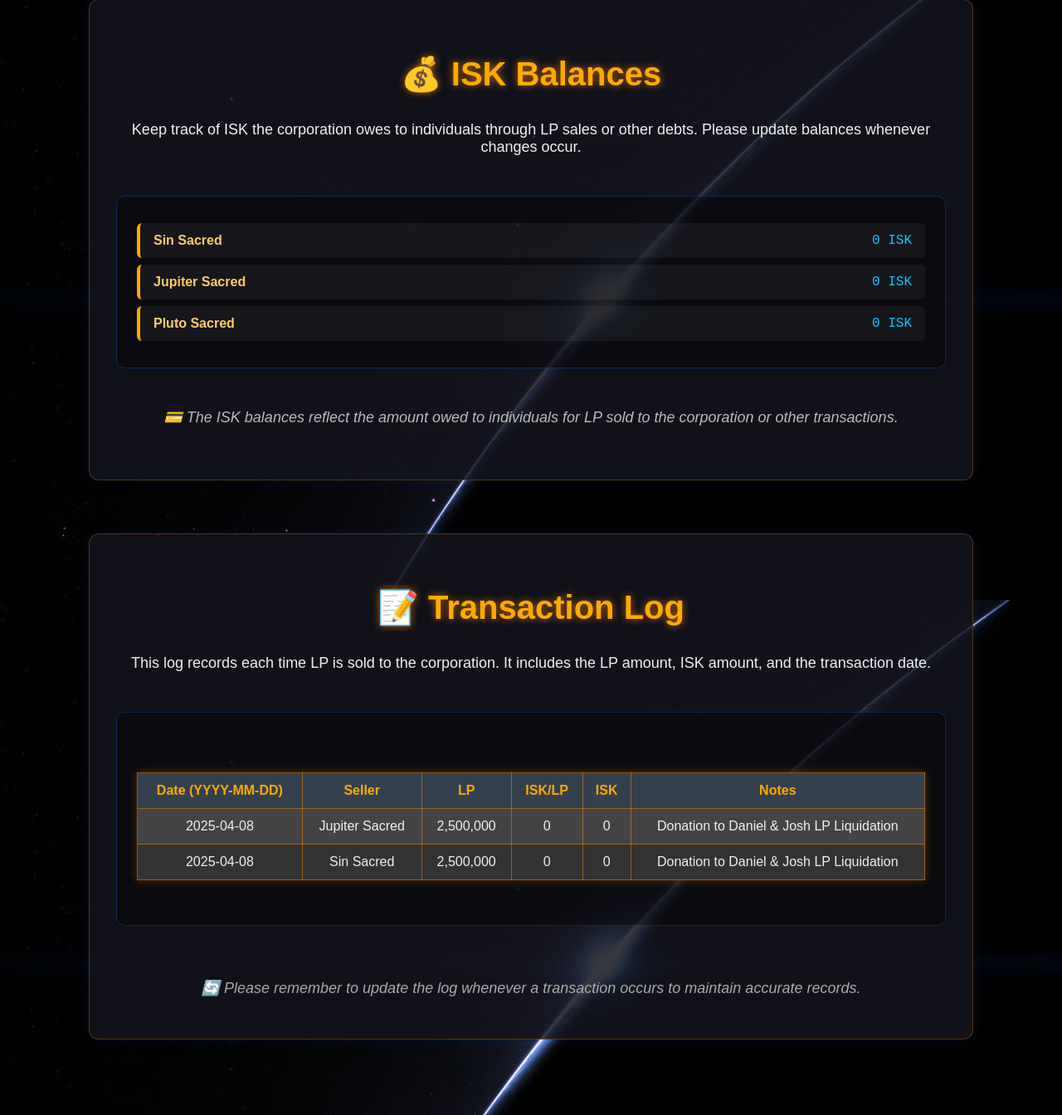
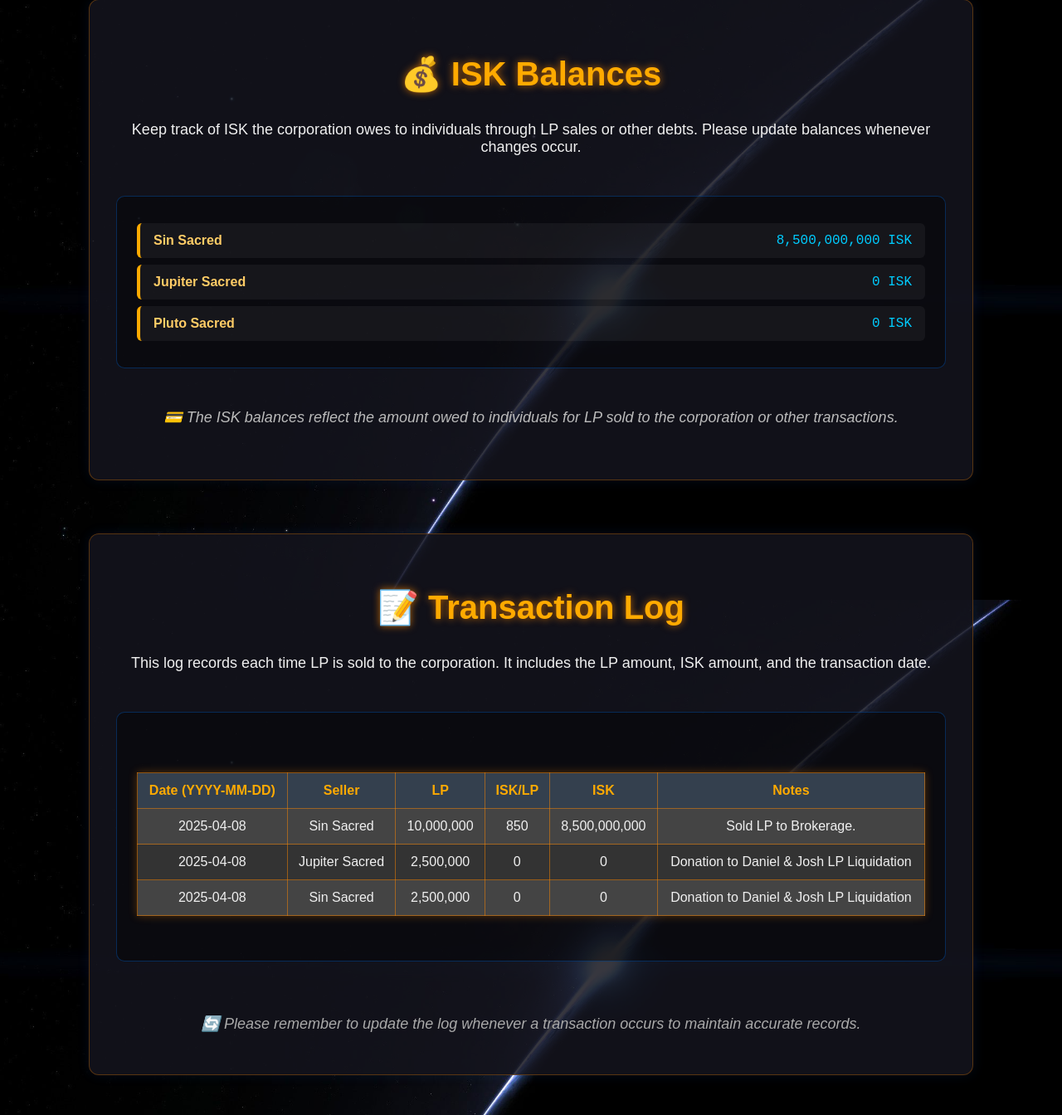
Before and after one commit to JBratvold/SLMC, a Flask app: page /balances in a window 1280 px wide. Shown: the part 877-2221 px from the top of the page at 83% size. Run offline with Flask 3, Linux system fonts and the light colour scheme.

Commit message:
Add transacation and update ISK balances

```diff
--- a/config.py
+++ b/config.py
@@ -10,7 +10,7 @@ DanielJoshLiquidationLP = 812_825
 
 # ISK that our LP Broker owes the individual:
 # For example, if the LP Broker owes Sin Sacred 2mil ISK, then set SinSacredISK = 2_000_000
-SinSacredISK = 0
+SinSacredISK = 8_500_000_000
 JupiterSacredISK = 0
 PlutoSacredISK = 0
 
@@ -442,5 +442,4 @@ SHIP_BLUEPRINTS = {
          "lp_cost": 10_000,
          "manufacturing_cost": 0,
      },
-
 }
--- a/templates/balances.html
+++ b/templates/balances.html
@@ -73,6 +73,14 @@
             <tbody>
                 <tr>
                     <td>2025-04-08</td>
+                    <td>Sin Sacred</td>
+                    <td>10,000,000</td>
+                    <td>850</td>
+                    <td>8,500,000,000</td>
+                    <td>Sold LP to Brokerage.</td>
+                </tr>
+                <tr>
+                    <td>2025-04-08</td>
                     <td>Jupiter Sacred</td>
                     <td>2,500,000</td>
                     <td>0</td>
```
